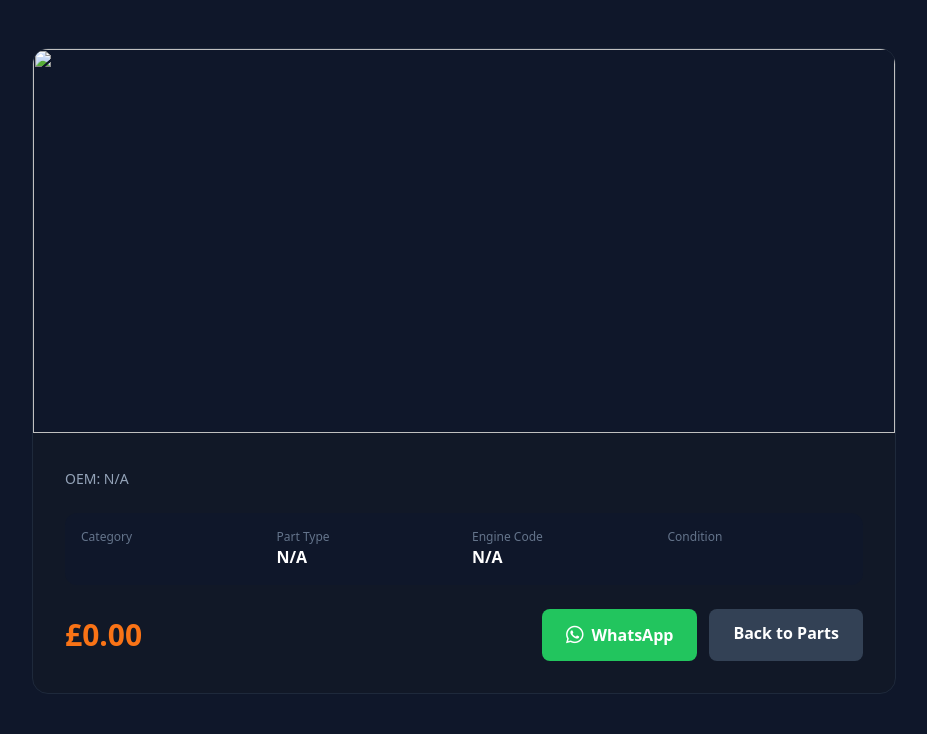
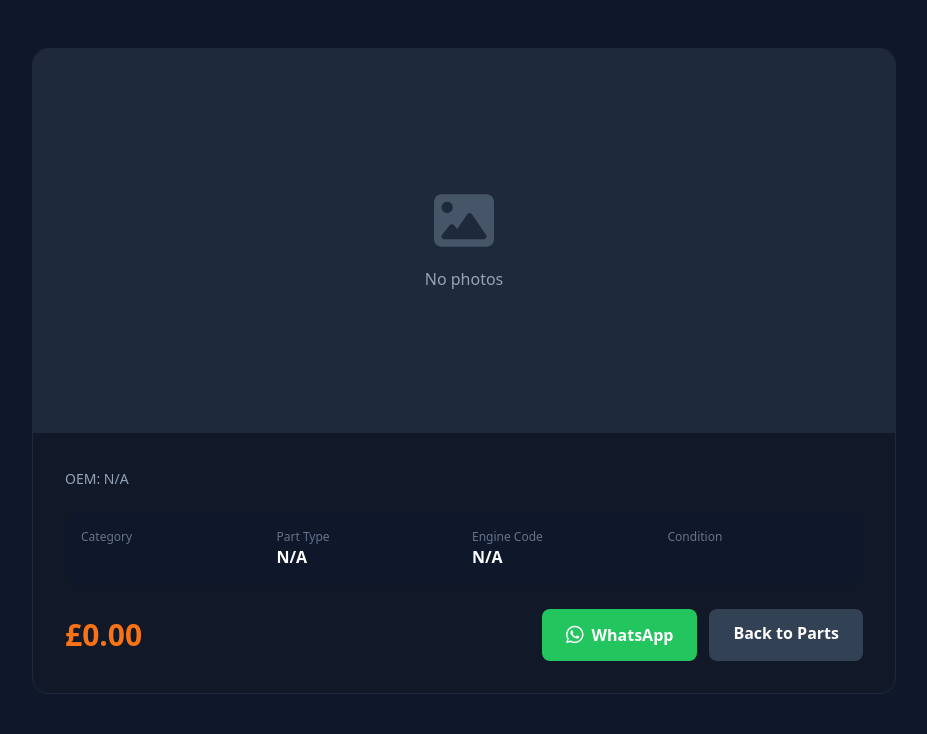
Before and after one commit to zabdi908-glitch/cherrywood-inventory-dev, a Python web app: template templates/part_public_view.html in a window 1280 px wide. Shown: the part 65-799 px from the top of the page, without its empty margins (176-1103 px from the left). Run offline with Jinja, Linux system fonts and the light colour scheme; the template is opened without the code that fills it, so the values that code supplies are empty; some libraries are stand-ins or nearby versions.

Commit message:
Update photo display logic in part_public_view.html

```diff
--- a/templates/part_public_view.html
+++ b/templates/part_public_view.html
@@ -5,11 +5,21 @@
 {% block content %}
 <div class="max-w-4xl mx-auto px-4 py-12 w-full">
     <div class="bg-[#111827] border border-slate-800 rounded-2xl overflow-hidden">
+        <!-- Photo -->
         <div class="h-96 bg-slate-900">
-            <img src="{{ part.photo_url or 'https://via.placeholder.com/800x400/1a1a2e/ffffff?text=Part+Image' }}"
-                 alt="{{ part.part_name }}"
-                 class="w-full h-full object-cover">
+            {% set photos = parts_agent.get_photos(part.id) %}
+            {% if photos %}
+                <img src="{{ photos[0].photo_url }}" alt="{{ part.part_name }}" class="w-full h-full object-cover">
+            {% else %}
+                <div class="w-full h-full flex items-center justify-center bg-slate-800">
+                    <div class="text-center">
+                        <i class="fa-solid fa-image text-6xl text-slate-600 mb-4 block"></i>
+                        <p class="text-slate-400">No photos</p>
+                    </div>
+                </div>
+            {% endif %}
         </div>
+
         <div class="p-8">
             <div class="flex justify-between items-start">
                 <div>
@@ -26,10 +36,22 @@
             </div>
 
             <div class="grid grid-cols-2 md:grid-cols-4 gap-4 mt-6 p-4 bg-[#0f172a] rounded-xl">
-                <div><p class="text-xs text-slate-500">Category</p><p class="font-bold text-white">{{ part.category }}</p></div>
-                <div><p class="text-xs text-slate-500">Part Type</p><p class="font-bold text-white">{{ part.part_type or 'N/A' }}</p></div>
-                <div><p class="text-xs text-slate-500">Engine Code</p><p class="font-bold text-white">{{ part.engine_code or 'N/A' }}</p></div>
-                <div><p class="text-xs text-slate-500">Condition</p><p class="font-bold text-white">{{ part.condition }}</p></div>
+                <div>
+                    <p class="text-xs text-slate-500">Category</p>
+                    <p class="font-bold text-white">{{ part.category }}</p>
+                </div>
+                <div>
+                    <p class="text-xs text-slate-500">Part Type</p>
+                    <p class="font-bold text-white">{{ part.part_type or 'N/A' }}</p>
+                </div>
+                <div>
+                    <p class="text-xs text-slate-500">Engine Code</p>
+                    <p class="font-bold text-white">{{ part.engine_code or 'N/A' }}</p>
+                </div>
+                <div>
+                    <p class="text-xs text-slate-500">Condition</p>
+                    <p class="font-bold text-white">{{ part.condition }}</p>
+                </div>
             </div>
 
             <div class="mt-6 flex items-center justify-between">
@@ -50,19 +72,6 @@
                 <p class="text-white">{{ part.notes }}</p>
             </div>
             {% endif %}
-
-            {% if session.get('logged_in') %}
-            <div class="mt-6 pt-4 border-t border-slate-800 flex gap-3">
-                <a href="/parts/edit/{{ part.id }}" class="text-sm bg-blue-600 text-white px-4 py-2 rounded-lg hover:bg-blue-700 transition">
-                    Edit Part
-                </a>
-                <form action="/parts/delete/{{ part.id }}" method="POST" onsubmit="return confirm('Delete this part?');">
-                    <button type="submit" class="text-sm bg-red-600 text-white px-4 py-2 rounded-lg hover:bg-red-700 transition">
-                        Delete
-                    </button>
-                </form>
-            </div>
-            {% endif %}
         </div>
     </div>
 </div>
```
